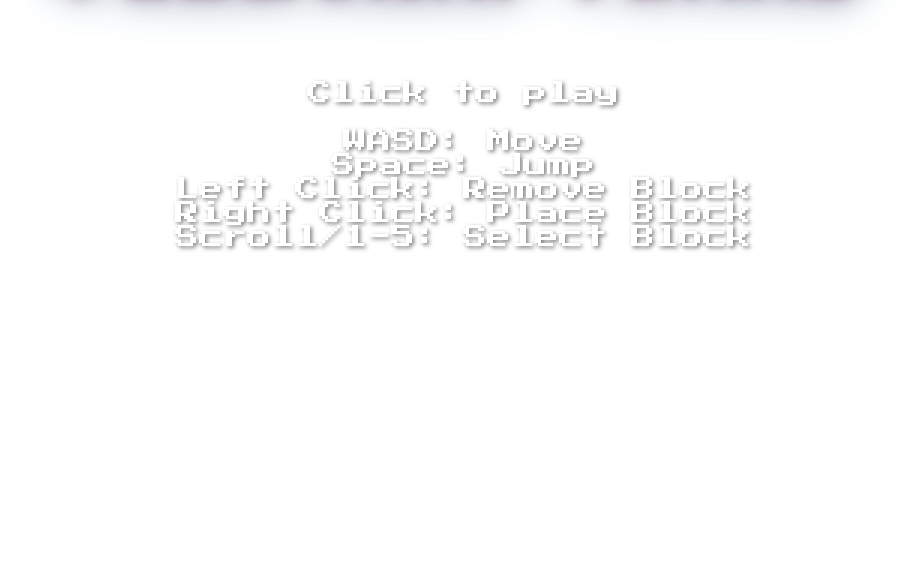
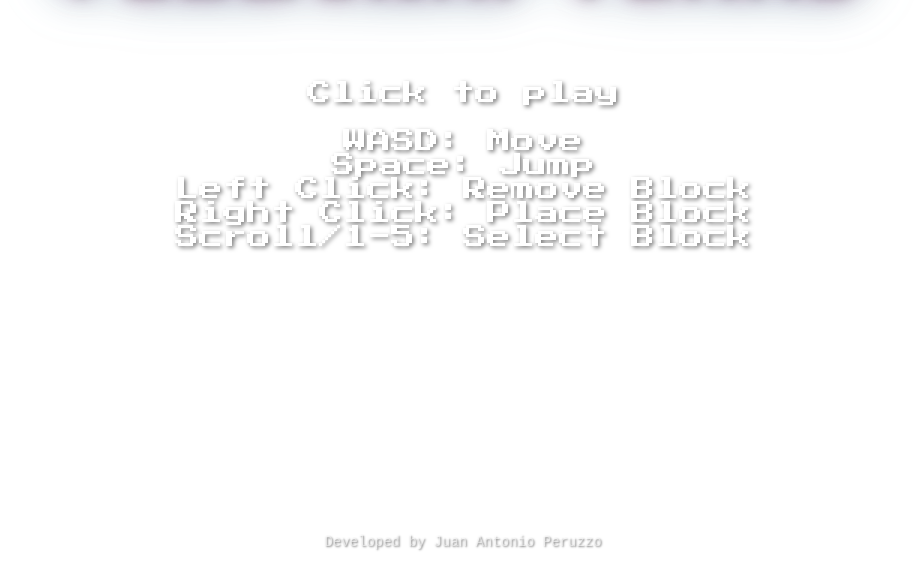
Before and after one commit to Uzzoper/vibecraft, a website built with Vite: page index.html in a window 1280 px wide. Shown: the part 235-800 px from the top of the page, without its empty margins (177-1093 px from the left). Built offline with nearby package versions, Linux system fonts and the light colour scheme; files whose address does not match are found by name.

Commit message:
feat: add footer with Developed by Juan Antonio Peruzzo

```diff
--- a/src/globals.css
+++ b/src/globals.css
@@ -300,3 +300,18 @@ canvas {
   z-index: 9999;
   pointer-events: none;
 }
+
+/* Game footer */
+#game-footer {
+  position: fixed;
+  bottom: 15px;
+  left: 50%;
+  transform: translateX(-50%);
+  color: rgba(255, 255, 255, 0.5);
+  font-family: 'Courier New', monospace;
+  font-size: 14px;
+  z-index: 2000;
+  pointer-events: none;
+  text-shadow: 1px 1px 2px rgba(0, 0, 0, 0.5);
+  display: none;
+}
--- a/src/main.ts
+++ b/src/main.ts
@@ -565,6 +565,11 @@ function updateInstructions(): void {
 updateInstructions();
 document.body.appendChild(instructions);
 
+const footer = document.createElement("div");
+footer.id = "game-footer";
+footer.textContent = "Developed by Juan Antonio Peruzzo";
+document.body.appendChild(footer);
+
 function setGameActive(active: boolean): void {
   if (active) {
     instructions.style.display = "none";
@@ -573,6 +578,7 @@ function setGameActive(active: boolean): void {
     blockUI.style.display = "flex";
     healthBarBg.style.display = "block";
     cycleIndicator.style.display = "block";
+    footer.style.display = "none";
     if (mobileControls.enabled) {
       mobileControls.show();
     }
@@ -583,6 +589,7 @@ function setGameActive(active: boolean): void {
     blockUI.style.display = "none";
     healthBarBg.style.display = "none";
     cycleIndicator.style.display = "none";
+    footer.style.display = "block";
     if (mobileControls.enabled) {
       mobileControls.hide();
     }
```
